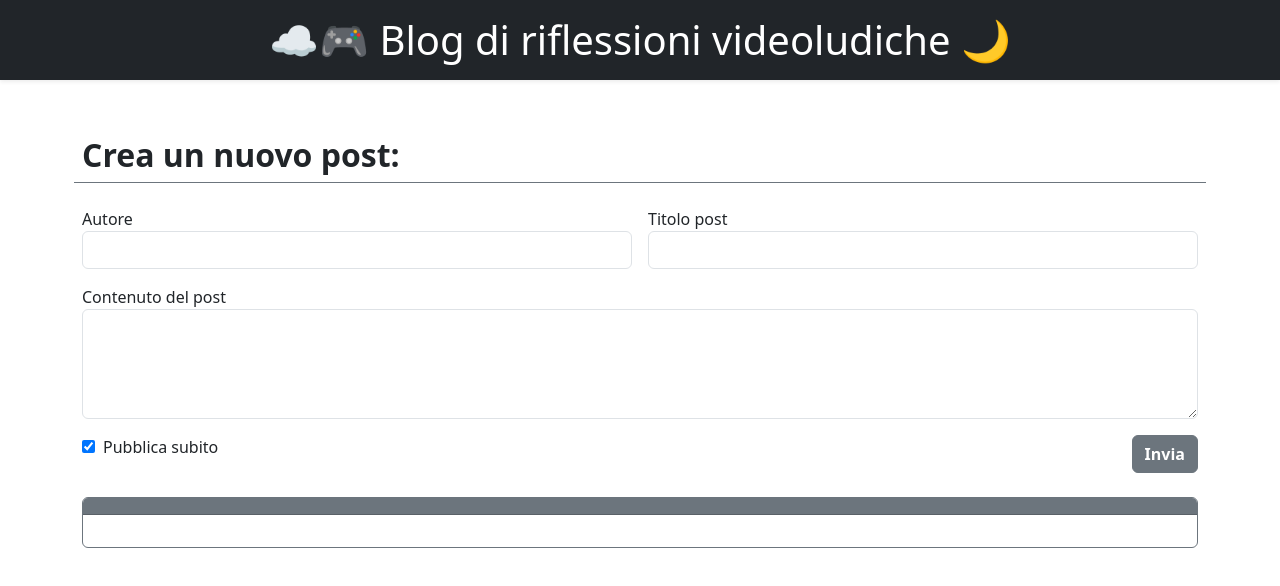
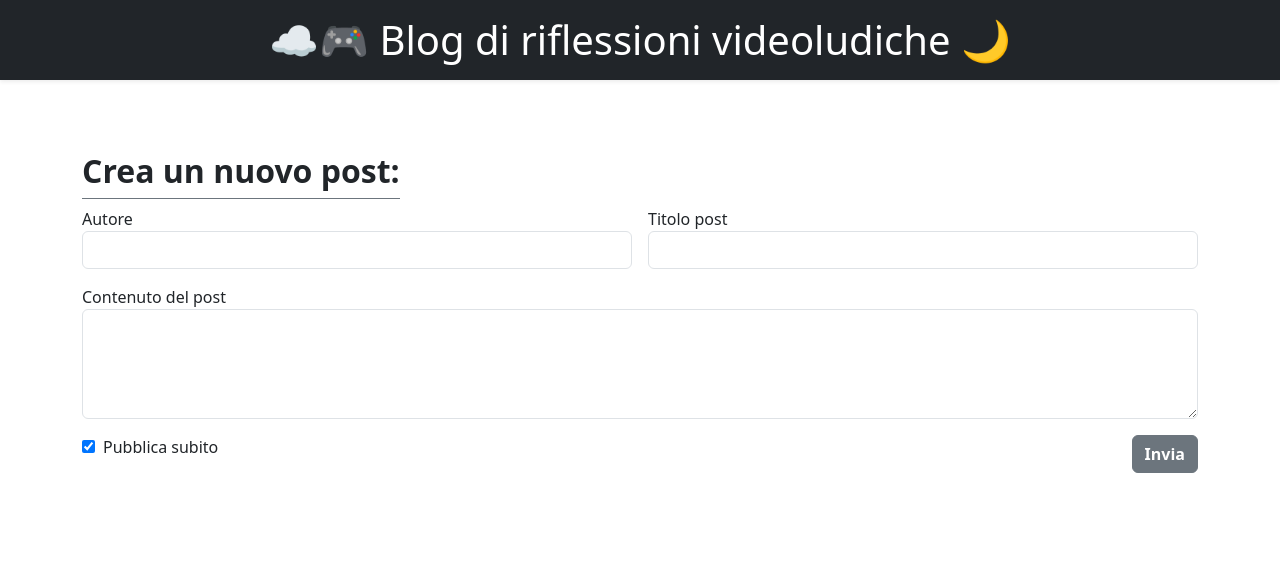
Before and after one commit to ilariamotta/react-post-form, a React (Vite) app: page / in a window 1280 px wide. Shown: the top 586 px of the page. Built offline with nearby package versions, Linux system fonts and the light colour scheme.

Commit message:
feat: stampa post

```diff
--- a/src/App.jsx
+++ b/src/App.jsx
@@ -1,6 +1,7 @@
 import { useState } from 'react'
 import 'bootstrap/dist/css/bootstrap.min.css'
 import './App.css'
+import CardPost from './components/CardPost';
 
 
 const initialFormPost = {
@@ -14,6 +15,7 @@ const initialFormPost = {
 function App() {
 
   const [formPost, setFormPost] = useState(initialFormPost);
+  const [newPost, setNewPost] = useState([]);
 
 
 
@@ -26,12 +28,11 @@ function App() {
     setFormPost(newObject)
   }
 
-  function updateName(event) {
-    const newObject = {
-      ...formPost, name: event.targe.value,
-    };
-    setFormPost(newObject)
-  }
+  function aggiungiPost(event) {
+  event.preventDefault();
+  setNewPost((current) => [...current, formPost]);
+  setFormPost(initialFormPost);
+}
 
   return (
     <>
@@ -39,9 +40,11 @@ function App() {
       <header className='bg-dark d-flex text-white py-3 shadow-sm align-items-center justify-content-center'>
         <h1 className='m-0  gap-2'>☁️🎮 Blog di riflessioni videoludiche 🌙</h1></header>
       <div className="container mt-4">
-        <form className="row g-3">
+
+          <h2 className='fw-bold mt-5 pb-2 border-bottom border-secondary d-inline-block'>Crea un nuovo post:</h2>
+
           {/* form */}
-          <h2 className='fw-bold mt-5 pb-2 border-bottom border-secondary d-inline-block'>Crea un nuovo post:</h2>
+          <form className="row g-3" onSubmit={aggiungiPost}>
           {/* autore */}
           <div className="col-6">
             <label htmlFor="autore">Autore</label>
@@ -62,17 +65,7 @@ function App() {
         </form>
         {/* post */}
         <div className="col-12">
-          <div className="card my-4 border-secondary">
-            <div className="card-header bg-secondary text-white">
-              <h3 className="mb-0">{formPost.titolo}</h3>
-              <small className="opacity-75">{formPost.autore}</small>
-            </div>
-            <div className="card-body">
-              <p className="card-text">
-                {formPost.testo}
-              </p>
-            </div>
-          </div>
+          <CardPost newPost={newPost}/>
           {/* fine post */}
         </div>
       </div>
--- /dev/null
+++ b/src/components/CardPost.jsx
@@ -0,0 +1,18 @@
+export default function CardPost({newPost}){
+    return (
+        <>
+        {newPost.map((post, index) =>
+          <div className="card my-4 border-secondary">
+            <div className="card-header bg-secondary text-white">
+              <h3 className="mb-0">{post.titolo}</h3>
+              <small className="opacity-75">{post.autore}</small>
+            </div>
+            <div className="card-body">
+              <p className="card-text">
+                {post.testo}
+              </p>
+            </div>
+          </div>)}
+          </>
+    )
+}
```
